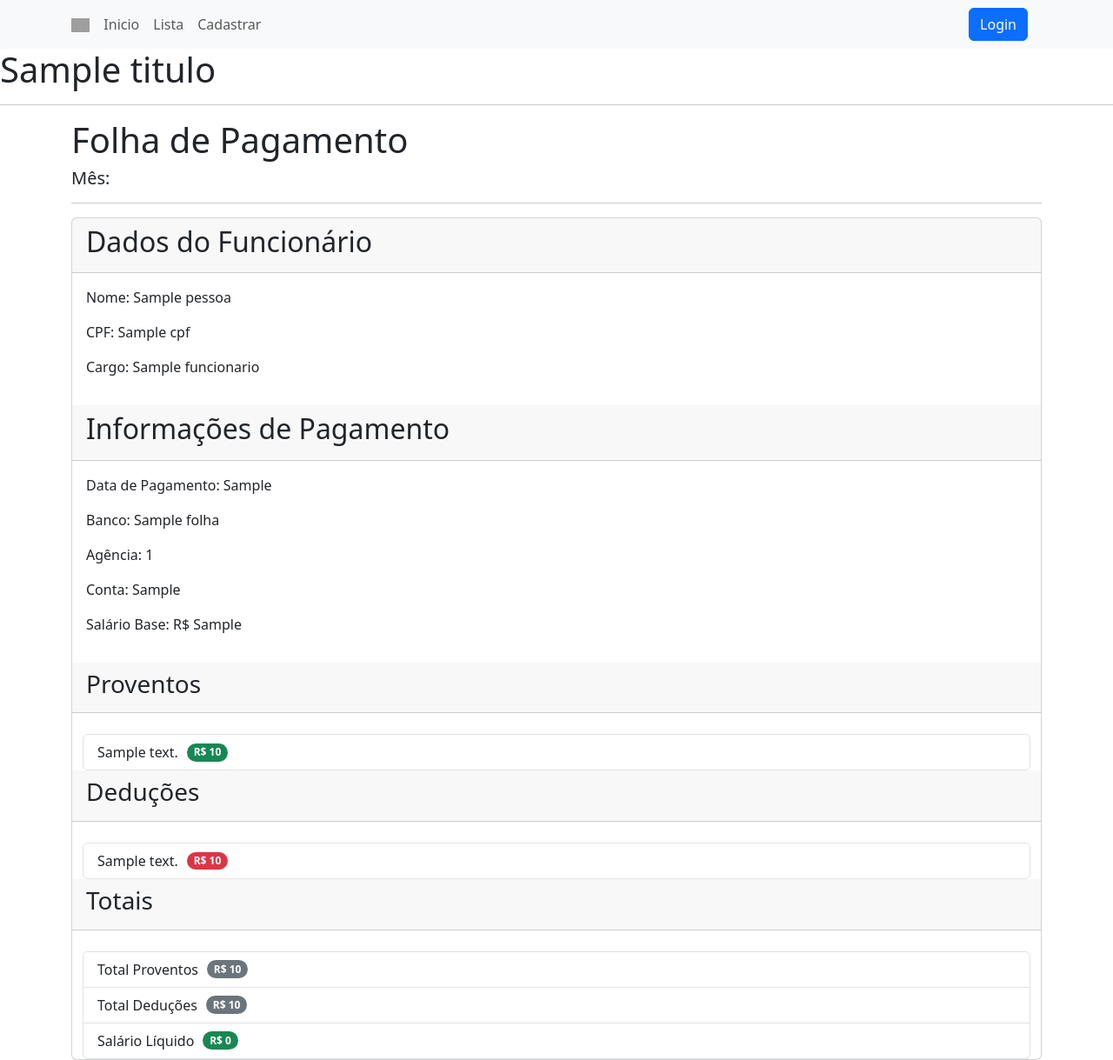
After one commit to joao-victor-73/WorkForce, a Python web app: template projeto/templates/folha_pagamento.html in a window 1280 px wide. The commit adds this page. Shown: the whole page at 87% size. Run offline with Jinja, Linux system fonts and the light colour scheme; the template is opened without the code that fills it: most values are stand-ins (such as "Sample title", 1, 10 or a date in 2020); grey boxes are pictures that could not be loaded.

Commit message:
Criando página simples de gerar folha de pagamento

```diff
--- /dev/null
+++ b/projeto/templates/folha_pagamento.html
@@ -0,0 +1,89 @@
+{% extends 'base.html' %}
+
+{% block conteudo %}
+    <style>
+        .item-content {
+            margin-right: 10px; /* Ajuste a distância conforme necessário das listas abaixo */
+        }
+    </style>
+
+    <h1>Folha de Pagamento</h1>
+    <h5> Mês:  </h5>
+    <hr>
+
+    <div class="card">
+        <div class="card-header">
+            <h2>Dados do Funcionário</h2>
+        </div>
+
+        <div class="card-body">
+            <p>Nome: {{ funcionario.pessoa.nome }}</p>
+            <p>CPF: {{ funcionario.pessoa.cpf }}</p>
+            <p>Cargo: {{ funcionario.nome_cargo }}</p>
+        </div>
+
+        <div class="card-header">
+            <h2>Informações de Pagamento</h2>
+        </div>
+
+        <div class="card-body">
+            <p>Data de Pagamento: {{ folha.data_pagamento }}</p>
+            <p>Banco: {{ folha.nome_banco }}</p>
+            <p>Agência: {{ folha.num_agencia }}</p>
+            <p>Conta: {{ folha.conta_deposito }}</p>
+            <p>Salário Base: R$ {{ folha.salario_base }}</p>
+        </div>
+
+        <div class="card-header">
+            <h3>Proventos</h3>
+        </div>
+        <div class="container mt-4">
+            <ul class="list-group">
+                {% for provento in proventos %}
+                <li class="list-group-item d-flex align-items-center">
+                    <span class="item-content"> {{ provento.desc_provento }} </span>
+                    <span class="badge bg-success rounded-pill"> R$ {{ provento.valor_provento }} </span>
+                </li>
+                {% endfor %}
+            </ul>
+        </div>
+
+        <div class="card-header">
+            <h3>Deduções</h3>
+        </div>
+        <div class="container mt-4">
+            <ul class="list-group">
+                {% for deducao in deducoes %}
+                <li class="list-group-item d-flex align-items-center">
+                    <span class="item-content"> {{ deducao.desc_deducao }} </span>
+                    <span class="badge bg-danger rounded-pill"> R$ {{ deducao.valor_deducao }} </span>
+                </li>
+                {% endfor %}
+            </ul>
+        </div>
+
+        <div class="card-header">
+            <h3>Totais</h3>
+        </div>
+        <div class="container mt-4">
+            <ul class="list-group">
+                <li class="list-group-item d-flex align-items-center">
+                    <span class="item-content">Total Proventos </span>
+                    <span class="badge bg-secondary rounded-pill">R$ {{ proventos | sum(attribute='valor_provento') }}</span>
+                </li>
+
+                <li class="list-group-item d-flex align-items-center">
+                    <span class="item-content"> Total Deduções </span>
+                    <span class="badge bg-secondary rounded-pill"> R$ {{ deducoes | sum(attribute='valor_deducao') }} </span>
+                </li>
+
+                <li class="list-group-item d-flex align-items-center">
+                    <span class="item-content"> Salário Líquido </span>
+                    <span class="badge bg-success rounded-pill"> R$ {{ folha.salario_base + (proventos | sum(attribute='valor_provento')) - (deducoes | sum(attribute='valor_deducao')) }} </span>
+                </li>
+            </ul>
+        </div>
+
+    </div>
+
+{% endblock %}
--- a/projeto/templates/index.html
+++ b/projeto/templates/index.html
@@ -2,4 +2,6 @@
 
 {% block conteudo %}
 
+
+
 {% endblock %}
--- a/projeto/templates/lista.html
+++ b/projeto/templates/lista.html
@@ -23,7 +23,7 @@
                     <td>{{ departamento }}</td>
                     <td>{{ funcionario.nome_cargo }}</td>
                     <td>{{ funcionario.data_contratacao.strftime('%d/%m/%y') }}</td> <!-- Formatando o tipo de data -->
-                    <td>{{ funcionario.status_func.value }}</td> <!-- Acessa o valor do Enumm -->
+                    <td>{{ funcionario.status_func }}</td> <!-- Acessa o valor do Enumm -->
                     <td>
                         <a href="{{ url_for('editar_informacoes', id_func=funcionario.id_func) }}">Editar</a>
                         <a href="{{ url_for('deletar_informacoes', id_func=funcionario.id_func) }}">Deletar</a>
```
Also changed, not shown: projeto/main.py (+35 -10 lines), projeto/templates/funcionario_detalhes.html (+24 -4 lines).
